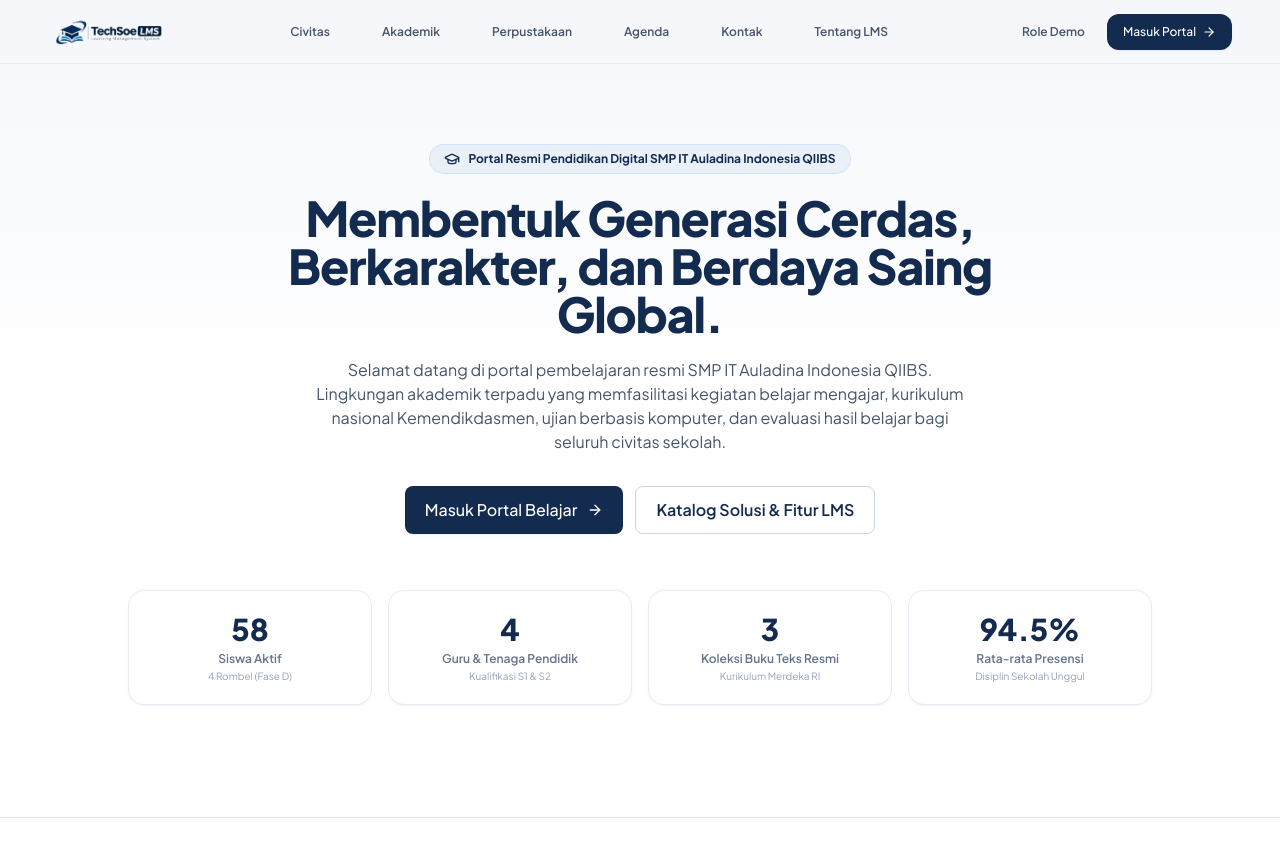
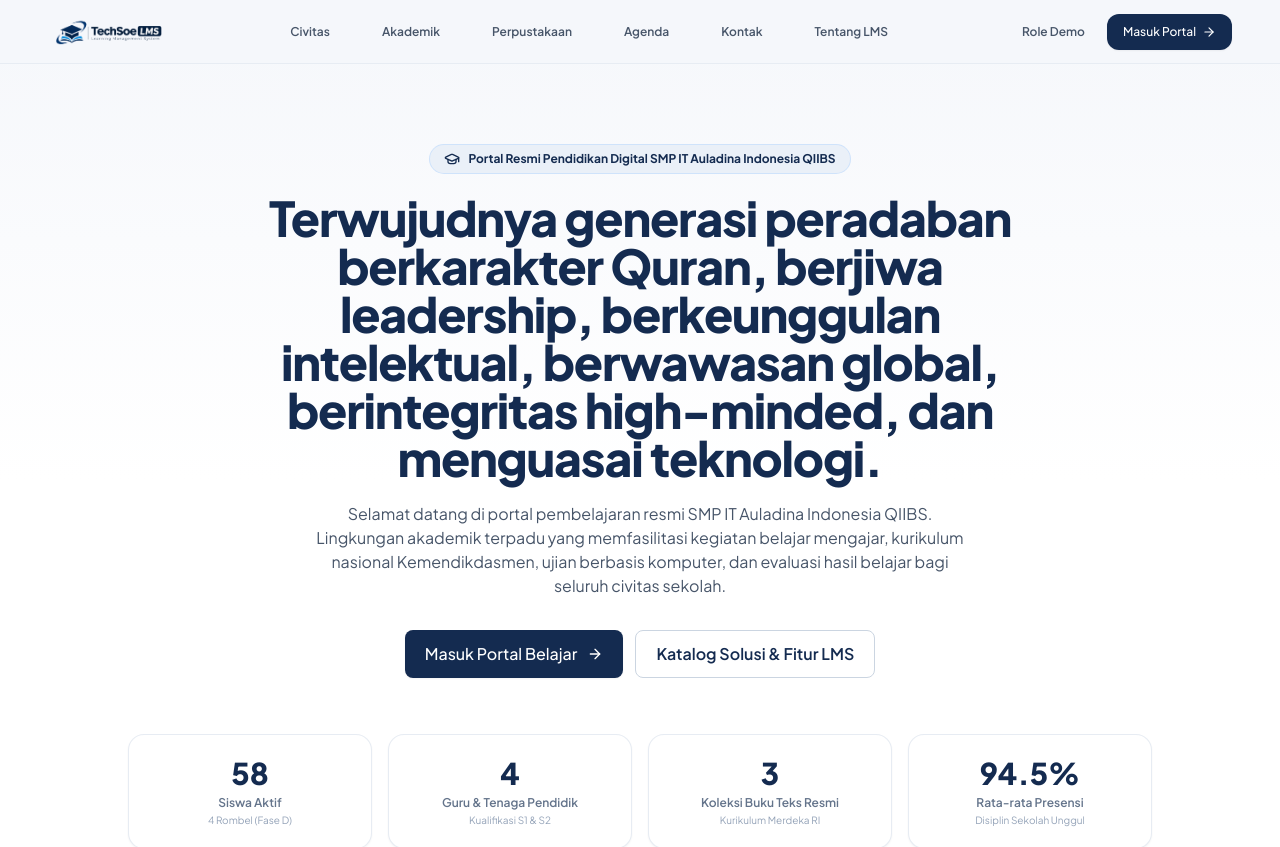
Before and after one commit to Jokoimamsaputra/lms-smpitauladina, a React (Vite) app: page / in a window 1280 px wide. Shown: the top 847 px of the page. Built offline with nearby package versions, Linux system fonts and the light colour scheme.

Commit message:
Update LandingPage.tsx

```diff
--- a/src/pages/landing/LandingPage.tsx
+++ b/src/pages/landing/LandingPage.tsx
@@ -247,7 +247,7 @@ export const LandingPage: React.FC = () => {
             </div>
 
             <h1 className="text-3xl sm:text-4xl lg:text-5xl font-extrabold text-[#142B50] tracking-tight leading-tight">
-              Membentuk Generasi Cerdas, Berkarakter, dan Berdaya Saing Global.
+              Terwujudnya generasi peradaban berkarakter Quran, berjiwa leadership, berkeunggulan intelektual, berwawasan global, berintegritas high-minded, dan menguasai teknologi.
             </h1>
 
             <p className="mt-5 text-sm sm:text-base text-slate-600 leading-relaxed max-w-2xl mx-auto">
```
